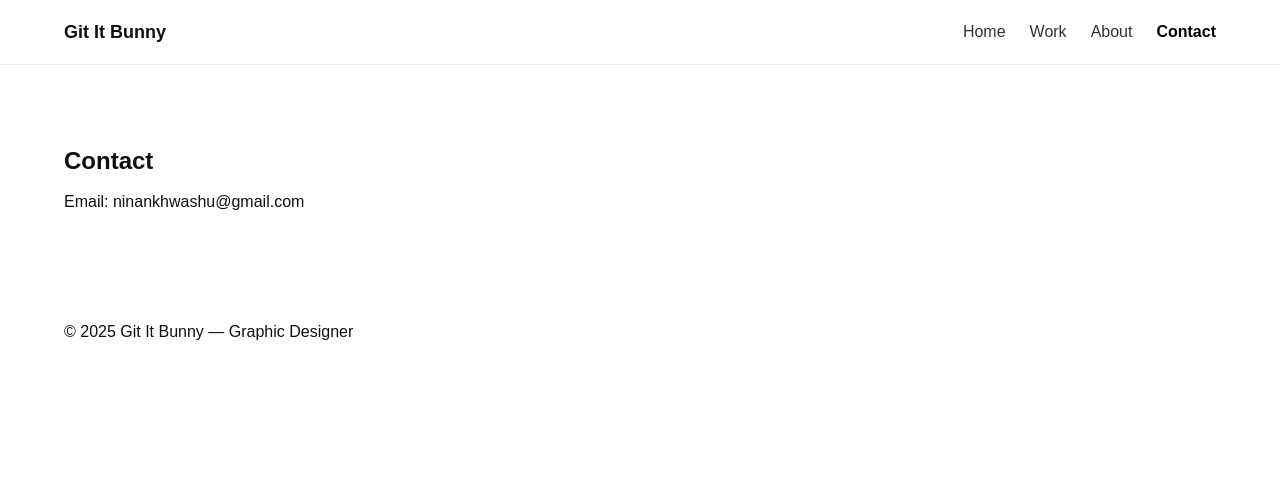
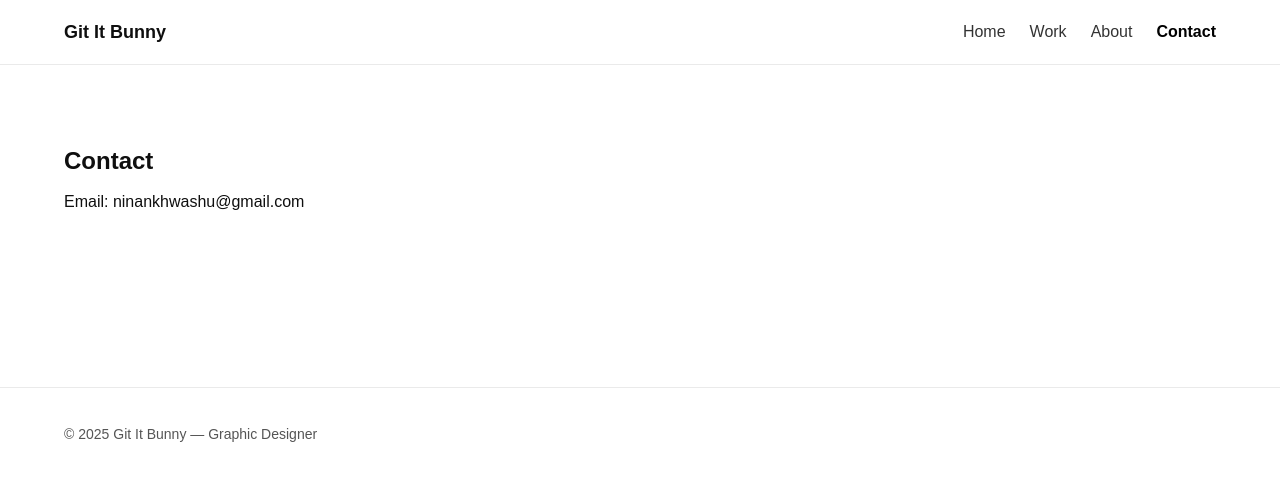
Before and after one commit to gititbunny/graphic-portfolio, a React (Vite) app in the folder graphic-portfolio/: page /contact in a window 1280 px wide. Shown: the top 480 px of the page. Built offline with nearby package versions, Linux system fonts and the light colour scheme.

Commit message:
Update footer.css

```diff
--- a/graphic-portfolio/src/styles/footer.css
+++ b/graphic-portfolio/src/styles/footer.css
@@ -0,0 +1,7 @@
+.site-footer {
+  border-top: 1px solid var(--border);
+  padding: 24px 0;
+  margin-top: 80px;
+  color: #555;
+  font-size: 14px;
+}
```
